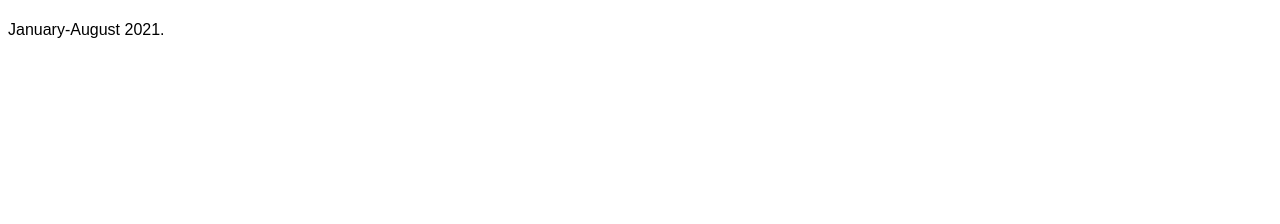
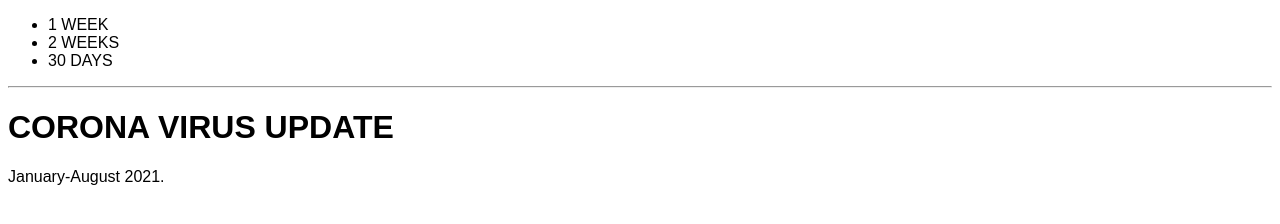
Before and after one commit to ki-ar/ki-ar.github.io, a plain HTML site: page index.html in a window 1280 px wide. Drawn offline with Linux system fonts and the light colour scheme.

Commit message:
Update index.html

```diff
--- a/index.html
+++ b/index.html
@@ -1,14 +1,24 @@
 <!DOCTYPE html>
 <html lang="en">
 <head>
-<title>CORONA VIRUS UPDATE</title>
+
 <meta charset="UTF-8">
 <meta name="viewport" content="width=device-width, initial-scale=1">
 <style>
 body {
   font-family: Arial, Helvetica, sans-serif;
 }
-</style>
+  </style>
+   <header>
+<nav>
+  <ul>
+    <li>1 WEEK</li>
+    <li>2 WEEKS</li>
+    <li>30 DAYS</li>
+   </ul>
+    </nav>
+   <hr>
+<h1>CORONA VIRUS UPDATE</h1>
 </head>
 <body>
 
```
